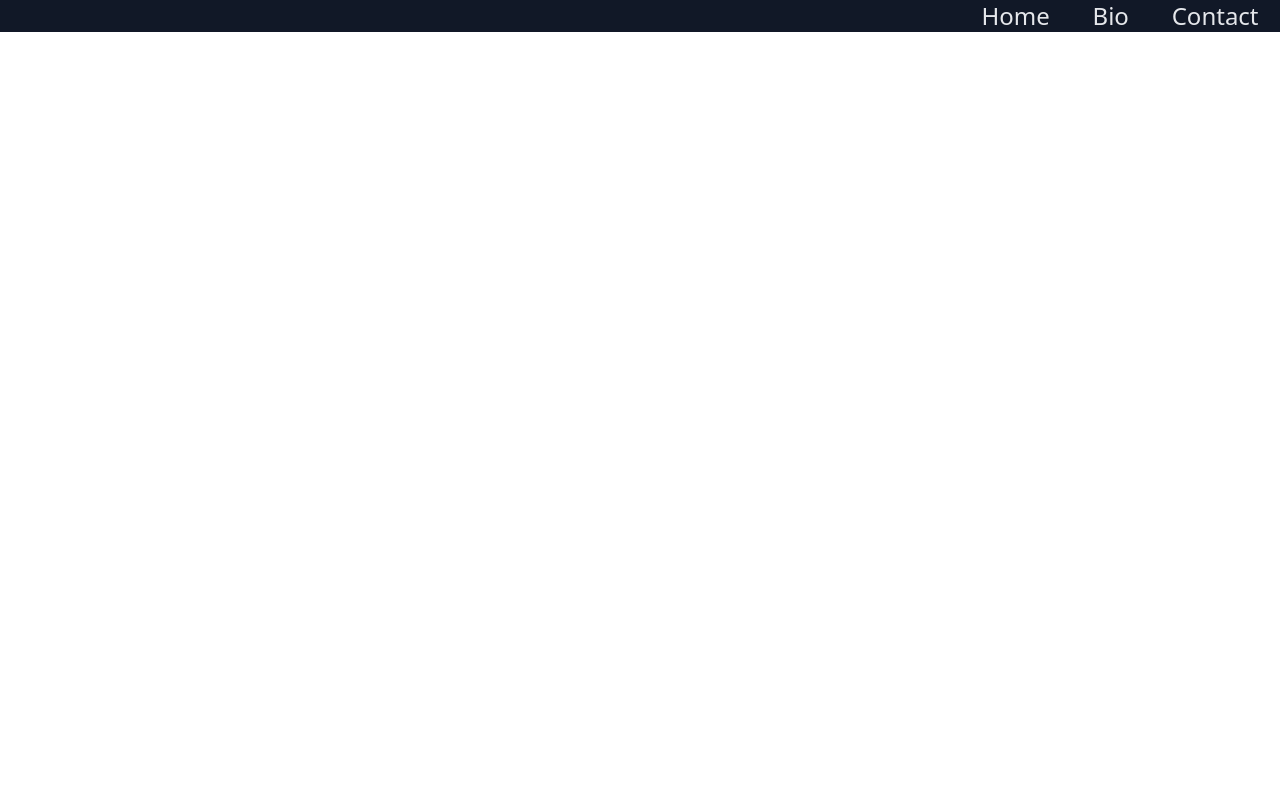
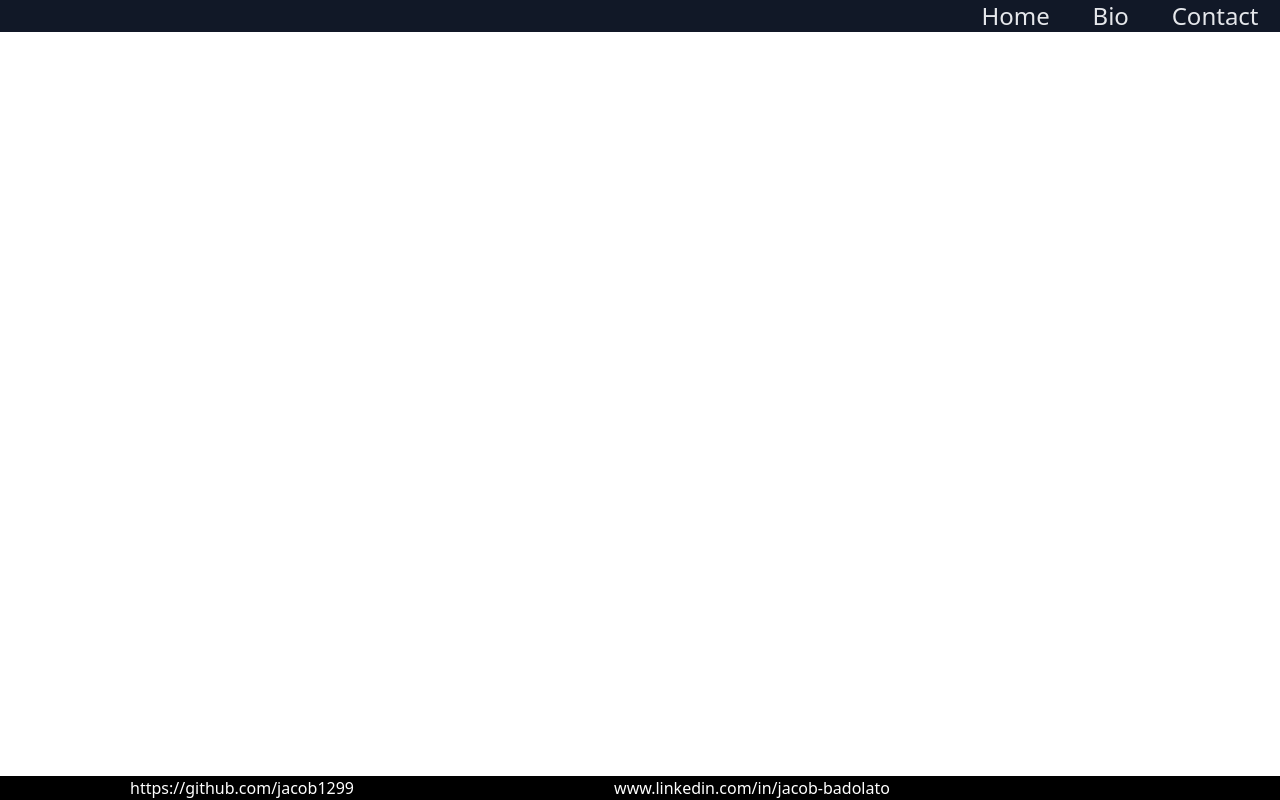
Before and after one commit to jacob1299/portfolio, a React (Create React App) app: page / in a window 1280 px wide. Built offline with nearby package versions, Linux system fonts and the light colour scheme.

Commit message:
Add Footer, Icon, need to fix footer and icon

```diff
--- a/src/App.tsx
+++ b/src/App.tsx
@@ -1,5 +1,6 @@
 import React from 'react';
 import { Nav } from '../src/components/Nav'
+import { Footer } from '../src/components/Footer'
 
 const links = [
   {
@@ -16,14 +17,27 @@ const links = [
   }
 ]
 
+const footerProps = [
+  {
+      link: 'https://github.com/jacob1299',
+      image: 'https://www.nicepng.com/png/detail/50-508899_linkedin-icon-thumbnail.png'
+  },
+  {
+      link: 'www.linkedin.com/in/jacob-badolato',
+      image: 'https://cdn4.iconfinder.com/data/icons/iconsimple-logotypes/512/github-512.png'
+  },
+  {
+      link: '',
+      image: ''
+  }
+]
+
 
 function App() {
   return (
-    <div className="App">
+    <div className="flex flex-col h-screen">
       <Nav links={links}/>
-
-      <header className="App-header">
-      </header>
+      <Footer footerItems={footerProps}/>
     </div>
   );
 }
--- a/src/components/Footer.tsx
+++ b/src/components/Footer.tsx
@@ -1 +1,24 @@
 import React from 'react'
+import { Icon } from '../components/Icon'
+
+interface FooterProps {
+    footerItems: FooterItem[]
+}
+
+type FooterItem = {
+    link: string
+    image: string
+}
+
+
+export const Footer: React.FC<FooterProps> = ({footerItems}) => {
+    return (
+        <div className="flex flex-row justify-around bg-black w-full h-auto text-white mt-auto">
+              {footerItems.map((item, index) => (
+                <a className="hover:text-blue text-white" href={`${item}[${index}].link`} >
+                    <div>{item.link}</div>
+                </a>
+              ))}
+        </div>
+    )
+}
--- /dev/null
+++ b/src/components/Icon.tsx
@@ -0,0 +1,13 @@
+import React from 'react'
+
+interface IconProps {
+    url: string
+}
+
+export const Icon: React.FC<IconProps> = ({url}) => {
+    return (
+        <div className="h-8 w-8">
+            <img alt="" src={url} />
+        </div>
+    )
+}
--- a/src/components/Nav.tsx
+++ b/src/components/Nav.tsx
@@ -16,7 +16,7 @@ export const Nav: React.FC<NavProps> = ({ links }) => {
       <div className="bg-gray-900 w-full flex flex-col items-end">
         <div className="flex flex-row w-1/4 text-2xl justify-around">
           {links.map((link, index) => (
-            <div className="text-gray-200 hover:text-blue-300">
+            <div className="text-gray-200 hover:text-blue-300" key={`link-${index}`}>
               <Link to={links[index].to} key={`link-${index}`}>
                 {links[index].title}
               </Link>
--- a/tsconfig.json
+++ b/tsconfig.json
@@ -16,7 +16,7 @@
     "module": "esnext",
     "moduleResolution": "node",
     "resolveJsonModule": true,
-    "isolatedModules": true,
+    "isolatedModules": false,
     "noEmit": true,
     "jsx": "react-jsx"
   },
```
